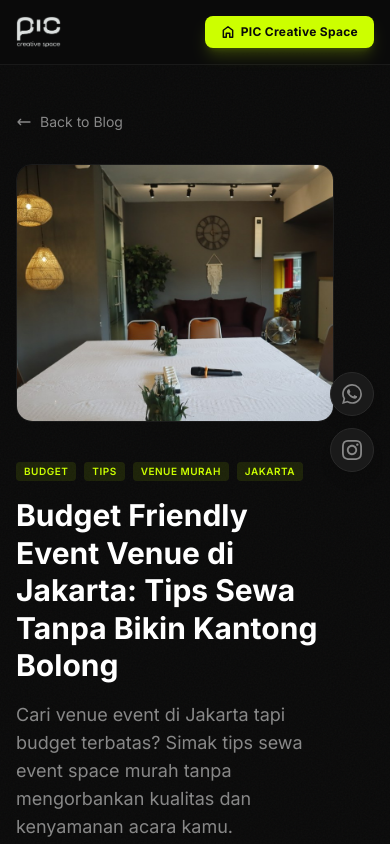
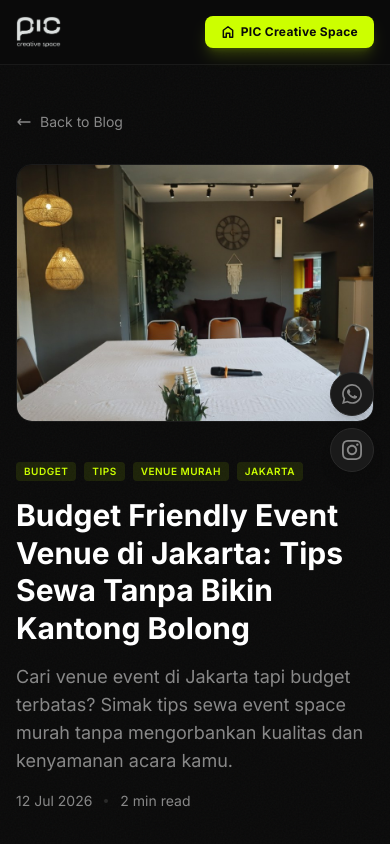
Before and after one commit to kalebsethio-ship-it/piccs-blog, a Next.js app: page /budget-friendly-venue-jakarta in a window 390 px wide. Shown: the top 844 px of the page. Built offline with nearby package versions, Linux system fonts and the light colour scheme; a web font is replaced by a local one.

Commit message:
blog: restore article page width, remove overflow-x-hidden

```diff
--- a/src/app/[slug]/page.tsx
+++ b/src/app/[slug]/page.tsx
@@ -82,7 +82,7 @@
   };
 
   return (
-    <div className="max-w-3xl mx-auto px-4 sm:px-6 lg:px-8 py-12 sm:py-16 pr-14 sm:pr-0 overflow-x-hidden">
+    <div className="max-w-3xl mx-auto w-full px-4 sm:px-6 lg:px-8 py-12 sm:py-16">
       {/* JSON-LD Structured Data */}
       <script
         type="application/ld+json"
```
